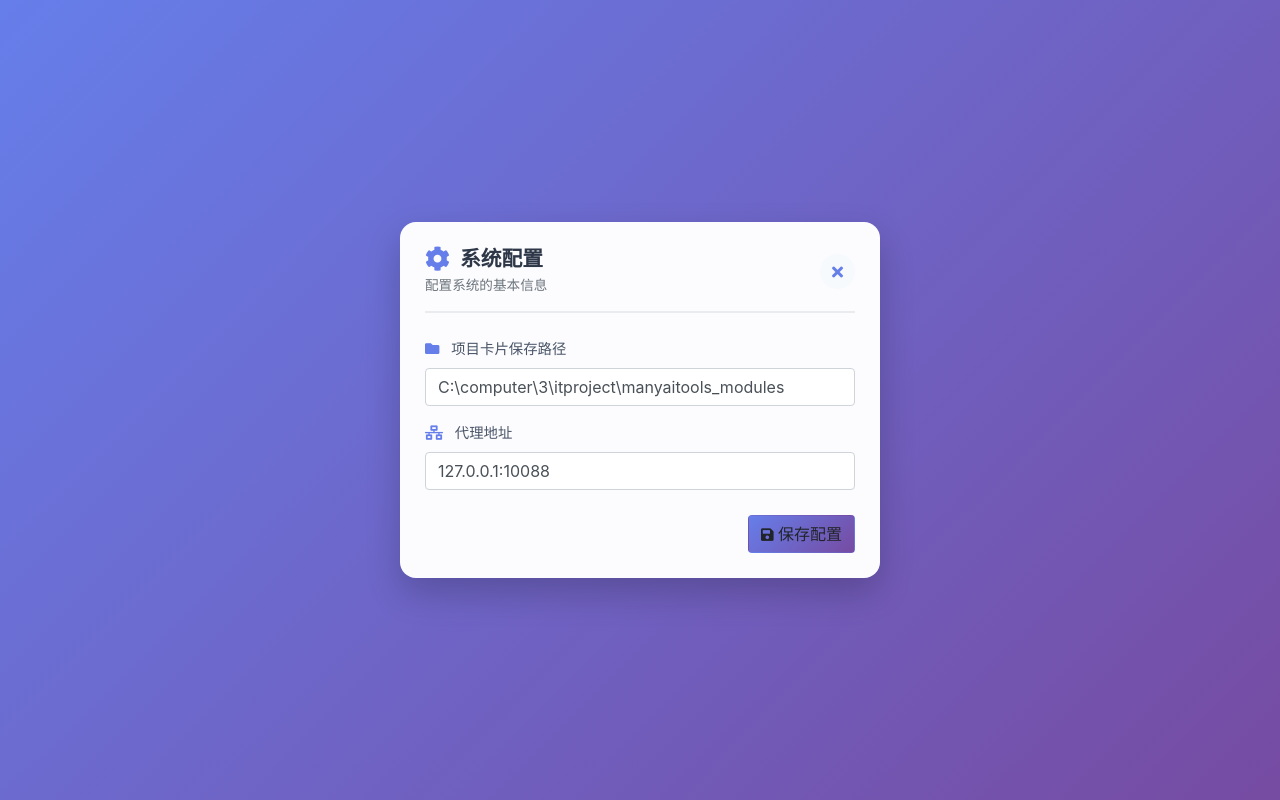
After one commit to tsxxdw/manyaitools, a Flask app: page /system-settings in a window 1280 px wide. The commit adds this page. Run offline with Flask 3, Linux system fonts and the light colour scheme; some libraries are stand-ins or nearby versions.

Commit message:
系统设置页面保存成功

```diff
--- a/app.py
+++ b/app.py
@@ -97,5 +97,53 @@ def save_card():
             'error': str(e)
         })
 
+@app.route('/api/system_config', methods=['GET', 'POST'])
+def system_config():
+    config_file = os.path.join(os.path.dirname(__file__), 'config', 'system_config.json')
+
+    if request.method == 'GET':
+        try:
+            if os.path.exists(config_file):
+                with open(config_file, 'r', encoding='utf-8') as f:
+                    config = json.load(f)
+            else:
+                config = {
+                    'project_path': '',
+                    'proxy_address': ''
+                }
+            return jsonify({
+                'success': True,
+                'data': config
+            })
+        except Exception as e:
+            return jsonify({
+                'success': False,
+                'error': str(e)
+            })
+
+    elif request.method == 'POST':
+        try:
+            data = request.get_json()
+
+            # 确保配置目录存在
+            config_dir = os.path.dirname(config_file)
+            if not os.path.exists(config_dir):
+                os.makedirs(config_dir)
+
+            # 保存配置
+            with open(config_file, 'w', encoding='utf-8') as f:
+                json.dump(data, f, ensure_ascii=False, indent=2)
+
+            return jsonify({
+                'success': True,
+                'message': '保存成功'
+            })
+
+        except Exception as e:
+            return jsonify({
+                'success': False,
+                'error': str(e)
+            })
+
 if __name__ == '__main__':
     app.run(host='0.0.0.0', port=1000, debug=True)
--- /dev/null
+++ b/config/system_config.json
@@ -0,0 +1,4 @@
+{
+  "project_path": "C:\\computer\\3\\itproject\\manyaitools_modules",
+  "proxy_address": "127.0.0.1:10088"
+}
--- /dev/null
+++ b/static/css/system_settings.css
@@ -0,0 +1,145 @@
+.settings-page {
+    min-height: 100vh;
+    background: linear-gradient(135deg, #667eea 0%, #764ba2 100%);
+    display: flex;
+    align-items: center;
+    justify-content: center;
+    padding: 20px;
+    font-family: -apple-system, BlinkMacSystemFont, 'Segoe UI', Roboto, sans-serif;
+}
+
+.settings-container {
+    width: 100%;
+    max-width: 500px;
+    padding: 10px;
+}
+
+.settings-card {
+    background: rgba(255, 255, 255, 0.98);
+    border-radius: 16px;
+    box-shadow: 0 15px 35px rgba(0, 0, 0, 0.2);
+    padding: 25px;
+    transition: all 0.3s ease;
+}
+
+.settings-header {
+    display: flex;
+    justify-content: space-between;
+    align-items: center;
+    margin-bottom: 25px;
+    padding-bottom: 15px;
+    border-bottom: 2px solid #e9ecef;
+}
+
+.header-content h5 {
+    font-size: 1.3rem;
+    margin: 0;
+    display: flex;
+    align-items: center;
+    gap: 10px;
+    color: #2d3748;
+    font-weight: 600;
+}
+
+.header-content h5 i {
+    color: #667eea;
+    font-size: 1.2em;
+}
+
+.text-muted {
+    color: #718096;
+    font-size: 0.85rem;
+    margin-top: 4px;
+}
+
+.btn-back {
+    background: #f7fafc;
+    border: none;
+    color: #667eea;
+    cursor: pointer;
+    padding: 8px;
+    border-radius: 50%;
+    transition: all 0.2s ease;
+    width: 35px;
+    height: 35px;
+    display: flex;
+    align-items: center;
+    justify-content: center;
+}
+
+.btn-back:hover {
+    background: #edf2f7;
+    transform: rotate(90deg);
+}
+
+.form-section {
+    margin-bottom: 20px;
+}
+
+.form-group {
+    margin-bottom: 20px;
+}
+
+.form-group label {
+    display: block;
+    margin-bottom: 8px;
+    color: #4a5568;
+    font-weight: 500;
+    font-size: 0.9rem;
+}
+
+.form-group label i {
+    margin-right: 8px;
+    color: #667eea;
+}
+
+.form-control {
+    width: 100%;
+    padding: 10px 14px;
+    border: 2px solid #edf2f7;
+    border-radius: 8px;
+    font-size: 0.9rem;
+    transition: all 0.2s ease;
+    background: #f7fafc;
+}
+
+.form-control:focus {
+    outline: none;
+    border-color: #667eea;
+    background: #fff;
+    box-shadow: 0 0 0 3px rgba(102, 126, 234, 0.1);
+}
+
+.form-actions {
+    display: flex;
+    justify-content: flex-end;
+    margin-top: 25px;
+}
+
+.btn-save {
+    background: linear-gradient(135deg, #667eea, #764ba2);
+    color: white;
+    border: none;
+    padding: 10px 20px;
+    border-radius: 8px;
+    cursor: pointer;
+    display: flex;
+    align-items: center;
+    gap: 8px;
+    font-size: 0.9rem;
+    font-weight: 500;
+    transition: all 0.2s ease;
+}
+
+.btn-save:hover {
+    transform: translateY(-2px);
+    box-shadow: 0 4px 12px rgba(102, 126, 234, 0.3);
+}
+
+.btn-save:active {
+    transform: translateY(0);
+}
+
+.btn-save i {
+    font-size: 0.9rem;
+}
--- /dev/null
+++ b/static/js/system_settings.js
@@ -0,0 +1,74 @@
+class SystemSettings {
+    constructor() {
+        this.form = document.getElementById('systemSettingsForm');
+        this.init();
+    }
+
+    init() {
+        this.loadSystemConfig();
+        this.form.addEventListener('submit', (e) => this.handleSubmit(e));
+    }
+
+    async loadSystemConfig() {
+        try {
+            const response = await fetch('/api/system_config');
+            const result = await response.json();
+
+            if (result.success && result.data) {
+                this.fillFormData(result.data);
+            } else {
+                throw new Error(result.error || '加载配置失败');
+            }
+        } catch (error) {
+            console.error('Error loading system config:', error);
+            alert('加载系统配置失败: ' + error.message);
+        }
+    }
+
+    fillFormData(config) {
+        document.getElementById('projectPath').value = config.project_path || '';
+        document.getElementById('proxyAddress').value = config.proxy_address || '';
+    }
+
+    async handleSubmit(e) {
+        e.preventDefault();
+
+        try {
+            const submitBtn = this.form.querySelector('button[type="submit"]');
+            submitBtn.disabled = true;
+            submitBtn.innerHTML = '<i class="fas fa-spinner fa-spin"></i> 保存中...';
+
+            const formData = new FormData(this.form);
+            const data = Object.fromEntries(formData.entries());
+
+            const response = await fetch('/api/system_config', {
+                method: 'POST',
+                headers: {
+                    'Content-Type': 'application/json',
+                },
+                body: JSON.stringify(data)
+            });
+
+            const result = await response.json();
+
+            if (result.success) {
+                alert('系统配置保存成功！');
+                window.history.back();
+            } else {
+                throw new Error(result.error || '保存失败');
+            }
+
+        } catch (error) {
+            console.error('Error saving config:', error);
+            alert('保存配置失败: ' + error.message);
+
+            const submitBtn = this.form.querySelector('button[type="submit"]');
+            submitBtn.disabled = false;
+            submitBtn.innerHTML = '<i class="fas fa-save"></i> 保存配置';
+        }
+    }
+}
+
+document.addEventListener('DOMContentLoaded', () => {
+    new SystemSettings();
+});
--- a/templates/index.html
+++ b/templates/index.html
@@ -15,7 +15,7 @@
                 <button class="add-project-btn">
                     <i class="fas fa-plus"></i> 新增卡片
                 </button>
-                <button class="system-settings-btn">
+                <button class="system-settings-btn" onclick="window.location.href='/system-settings'">
                     <i class="fas fa-cog"></i> 系统配置
                 </button>
             </div>
--- /dev/null
+++ b/templates/system_settings.html
@@ -0,0 +1,52 @@
+<!DOCTYPE html>
+<html lang="zh">
+<head>
+    <meta charset="UTF-8">
+    <meta name="viewport" content="width=device-width, initial-scale=1.0">
+    <title>系统配置 - AI王者平台</title>
+    <link rel="stylesheet" href="https://cdnjs.cloudflare.com/ajax/libs/font-awesome/5.15.4/css/all.min.css">
+    <link rel="stylesheet" href="{{ url_for('static', filename='css/system_settings.css') }}">
+    <link rel="stylesheet" href="https://stackpath.bootstrapcdn.com/bootstrap/4.5.2/css/bootstrap.min.css">
+</head>
+<body class="settings-page">
+    <div class="settings-container">
+        <div class="settings-card">
+            <div class="settings-header">
+                <div class="header-content">
+                    <h5><i class="fas fa-cog"></i> 系统配置</h5>
+                    <small class="text-muted">配置系统的基本信息</small>
+                </div>
+                <button type="button" class="btn-back" onclick="window.history.back()">
+                    <i class="fas fa-times"></i>
+                </button>
+            </div>
+
+            <form id="systemSettingsForm" class="settings-form">
+                <div class="form-section">
+                    <div class="form-group">
+                        <label for="projectPath">
+                            <i class="fas fa-folder"></i> 项目卡片保存路径
+                        </label>
+                        <input type="text" class="form-control" id="projectPath" name="project_path" required>
+                    </div>
+
+                    <div class="form-group">
+                        <label for="proxyAddress">
+                            <i class="fas fa-network-wired"></i> 代理地址
+                        </label>
+                        <input type="text" class="form-control" id="proxyAddress" name="proxy_address" placeholder="http://proxy.example.com:8080">
+                    </div>
+                </div>
+
+                <div class="form-actions">
+                    <button type="submit" class="btn btn-save">
+                        <i class="fas fa-save"></i> 保存配置
+                    </button>
+                </div>
+            </form>
+        </div>
+    </div>
+    <script src="https://code.jquery.com/jquery-3.5.1.min.js"></script>
+    <script src="{{ url_for('static', filename='js/system_settings.js') }}"></script>
+</body>
+</html>
```
